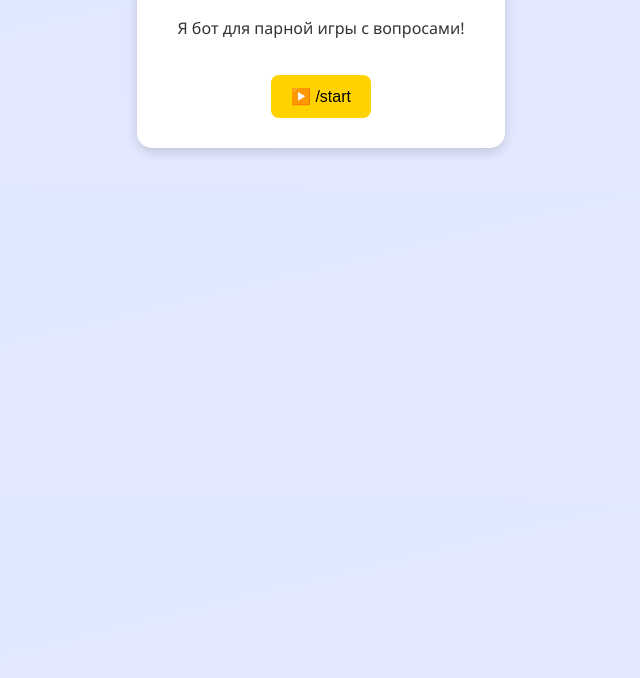
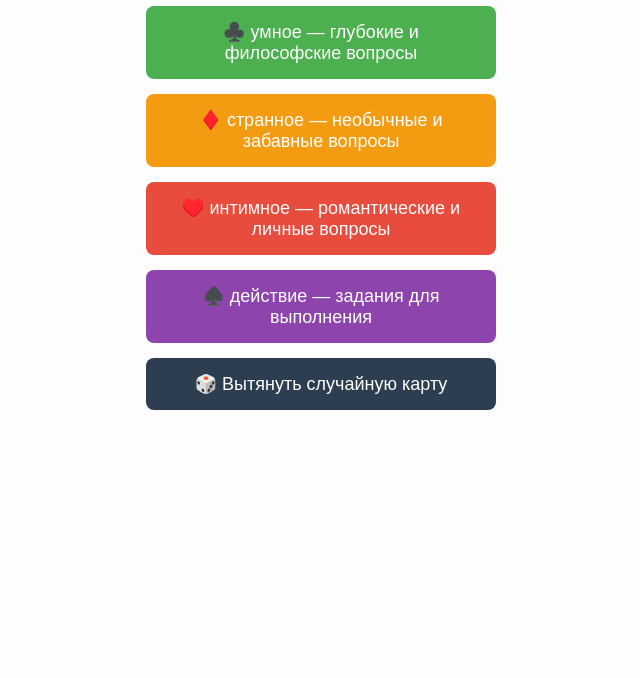
Before and after one commit to lanamontana/umno_game_bot, a plain HTML site: page templates/index.html in a window 1280 px wide. Shown: the part 122-800 px from the top of the page, without its empty margins (319-959 px from the left). Drawn offline with Linux system fonts and the light colour scheme.

Commit message:
Add files via upload

```diff
--- a/templates/index.html
+++ b/templates/index.html
@@ -1,82 +1,45 @@
 <!DOCTYPE html>
 <html lang="ru">
 <head>
-  <meta charset="UTF-8" />
-  <title>Умное Game Bot</title>
+    <meta charset="UTF-8">
+    <title>Выбор категории</title>
     <style>
         body {
-      font-family: 'Segoe UI', sans-serif;
-      background: linear-gradient(to bottom right, #dee8ff, #e6e9ff);
-      margin: 0;
+            font-family: Arial, sans-serif;
+            background-color: #fdfdfd;
+            text-align: center;
             padding: 40px;
-      display: flex;
-      flex-direction: column;
-      align-items: center;
+        }
+        h1 {
             color: #333;
         }
-    .container {
-      background-color: white;
-      border-radius: 15px;
-      padding: 30px 40px;
-      max-width: 500px;
-      box-shadow: 0 4px 12px rgba(0, 0, 0, 0.15);
-      text-align: center;
-      animation: fadeIn 1s ease;
+        .category-button {
+            display: block;
+            margin: 15px auto;
+            padding: 15px 25px;
+            font-size: 18px;
+            color: white;
+            background-color: #555;
+            border: none;
+            border-radius: 8px;
+            text-decoration: none;
+            width: 300px;
         }
-    h1 {
-      font-size: 24px;
-      margin-bottom: 20px;
-    }
-    .category {
-      margin: 10px 0;
-      font-size: 16px;
-      text-align: left;
-    }
-    button {
-      background-color: #ffd200;
-      border: none;
-      padding: 12px 20px;
-      font-size: 16px;
-      border-radius: 8px;
-      cursor: pointer;
-      margin-top: 20px;
-    }
-    button:hover {
-      background-color: #f0c100;
-    }
-    .hidden {
-      display: none;
-    }
-    @keyframes fadeIn {
-      from { opacity: 0; transform: translateY(20px); }
-      to { opacity: 1; transform: translateY(0); }
-    }
+        .smart { background-color: #4CAF50; }
+        .weird { background-color: #f39c12; }
+        .intimate { background-color: #e74c3c; }
+        .action { background-color: #8e44ad; }
+        .random { background-color: #2c3e50; }
     </style>
 </head>
 <body>
-  <!-- Экран приветствия -->
-  <div class="container" id="startScreen">
-    <h1>Привет! 👋</h1>
-    <p>Я бот для парной игры с вопросами!</p>
-    <button onclick="showCategories()">▶️ /start</button>
-  </div>
+    <h1>Выберите категорию вопросов:</h1>
 
-  <!-- Экран с категориями -->
-  <div class="container hidden" id="categoriesScreen">
-    <h1>Выберите категорию вопросов:</h1>
-    <div class="category">♠️ <b>умное</b> — глубокие и философские вопросы</div>
-    <div class="category">♦️ <b>странное</b> — необычные и забавные вопросы</div>
-    <div class="category">♥️ <b>интимное</b> — романтические и личные вопросы</div>
-    <div class="category">♣️ <b>действие</b> — задания для выполнения</div>
-    <button>🃏 Вытянуть случайную карту</button>
-    <p style="margin-top: 10px; font-size: 14px; color: #888;">Нажмите на кнопку с нужной категорией!</p>
-  </div>
+    <a class="category-button smart" href="/category/smart">♣️ умное — глубокие и философские вопросы</a>
+    <a class="category-button weird" href="/category/weird">♦️ странное — необычные и забавные вопросы</a>
+    <a class="category-button intimate" href="/category/intimate">♥️ интимное — романтические и личные вопросы</a>
+    <a class="category-button action" href="/category/action">♠️ действие — задания для выполнения</a>
 
-  <script>
-    function showCategories() {
-      document.getElementById('startScreen').classList.add('hidden');
-      document.getElementById('categoriesScreen').classList.remove('hidden');
-    }
-  </script>
+    <a class="category-button random" href="/random_card">🎲 Вытянуть случайную карту</a>
 </body>
 </html>
```
Also changed, not shown: templates/questions.html.txt (added), 1 other file. Lines whose indentation alone changed are shown as unchanged.
